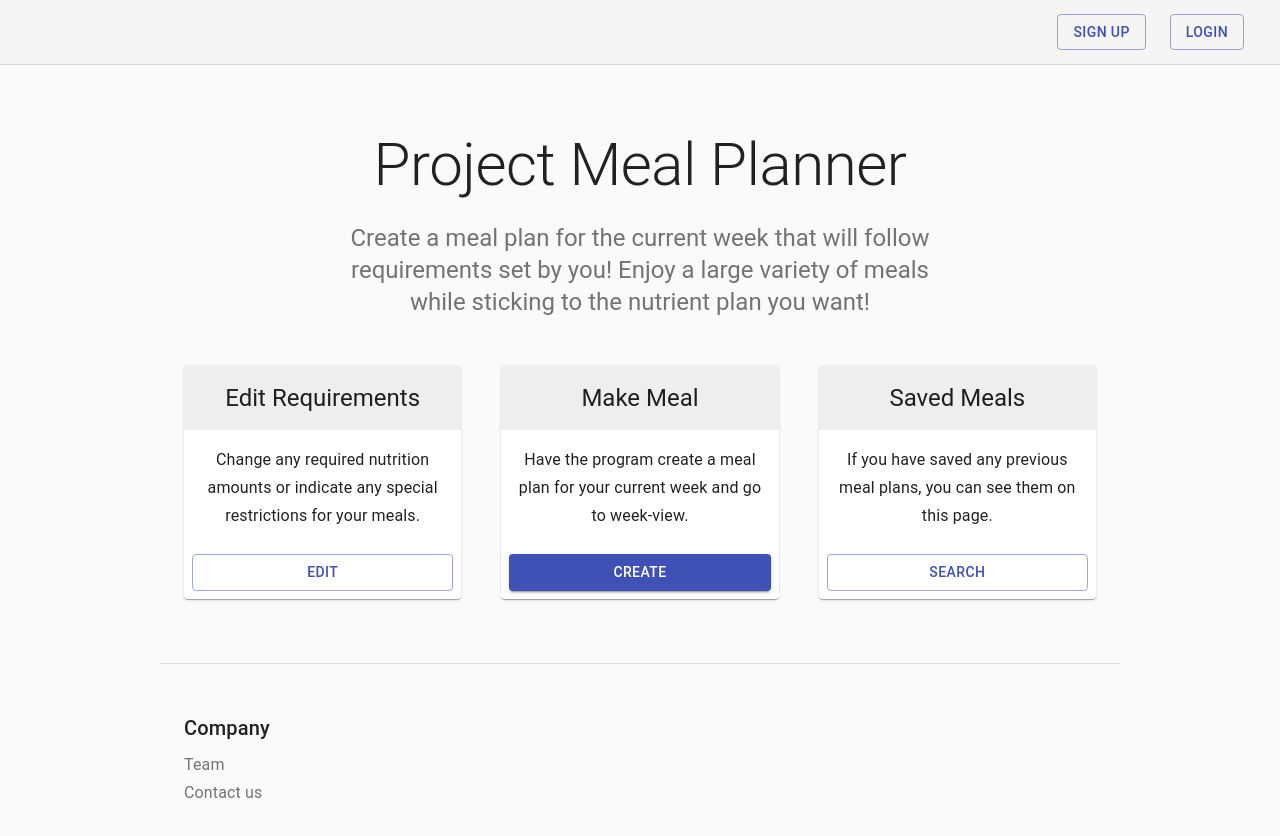
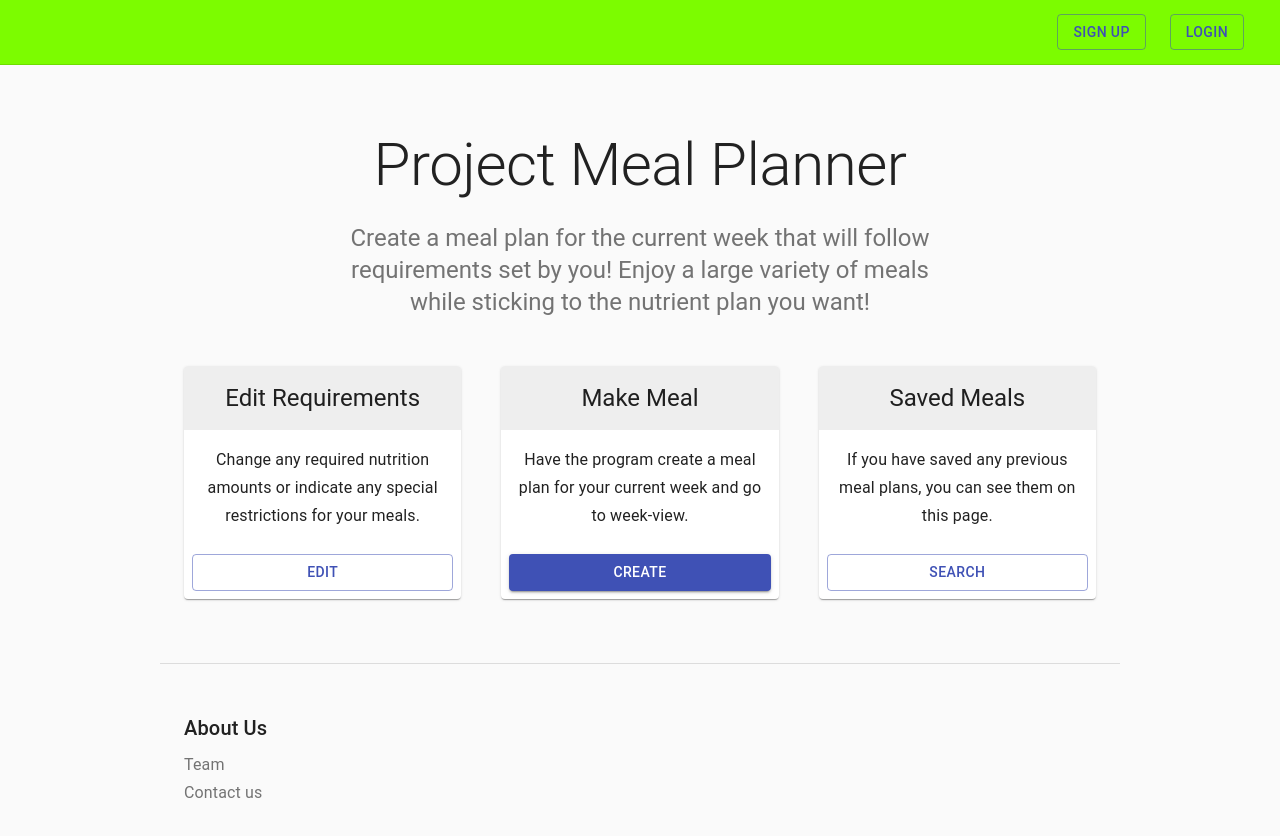
Before and after one commit to BradRaynaud/Team_Abraca-Data, a Next.js app in the folder frontend/: page /homePage in a window 1280 px wide. Shown: the top 836 px of the page. Built offline with nearby package versions, Linux system fonts and the light colour scheme.

Commit message:
Changed theme and About Us to better reflect team

```diff
--- a/frontend/pages/homePage.js
+++ b/frontend/pages/homePage.js
@@ -33,6 +33,7 @@ const useStyles = makeStyles(theme => ({
     },
   },
   appBar: {
+    backgroundColor: 'lawngreen',
     borderBottom: `1px solid ${theme.palette.divider}`,
   },
   toolbar: {
@@ -86,7 +87,7 @@ const tiers = [
 ];
 const footers = [
   {
-    title: 'Company',
+    title: 'About Us',
     description: ['Team', 'Contact us', '', ''],
   },
   {
```
